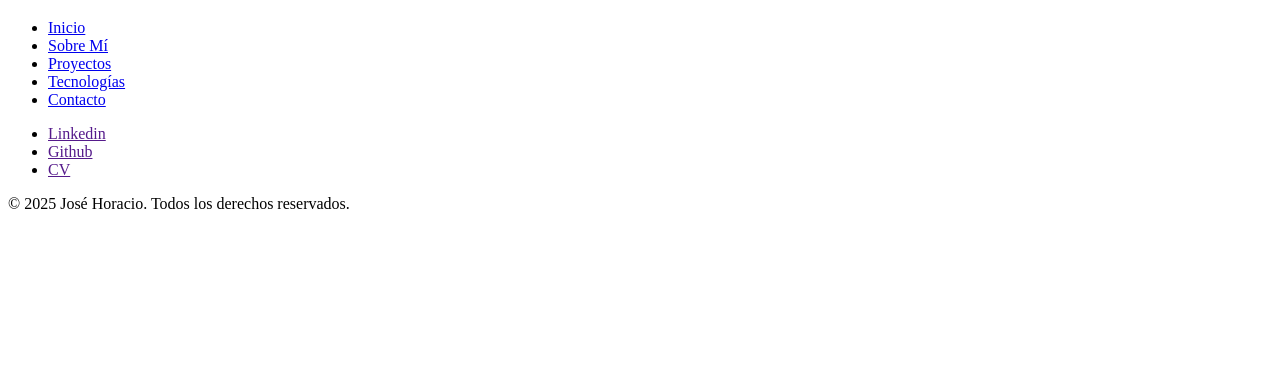
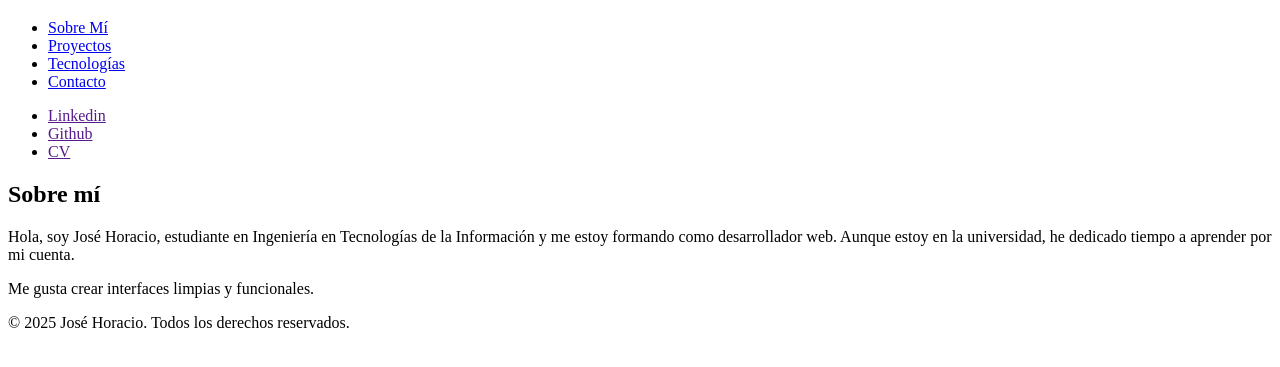
Before and after one commit to jhoracio19/portfolio-web, a plain HTML site: page index.html in a window 1280 px wide. Shown: the part 61-428 px from the top of the page. Drawn offline with Linux system fonts and the light colour scheme.

Commit message:
agregar seccion sobre mi

```diff
--- a/index.html
+++ b/index.html
@@ -11,7 +11,6 @@
         <h1>Jose Horacio | Desarrollador Web</h1>
         <nav aria-label="Navegacion principal">
             <ul>
-                <li><a href="#inicio">Inicio</a></li>
                 <li><a href="#sobre-mi">Sobre Mí</a></li>
                 <li><a href="#proyectos">Proyectos</a></li>
                 <li><a href="#tecnologias">Tecnologías</a></li>
@@ -28,12 +27,11 @@
     </header>
 
     <main>
-        <section id="inicio">
-
-        </section>
 
         <section id="sobre-mi">
-
+            <h2>Sobre mí</h2>
+            <p>Hola, soy José Horacio, estudiante en Ingeniería en Tecnologías de la Información y me estoy formando como desarrollador web. Aunque estoy en la universidad, he dedicado tiempo a aprender por mi cuenta.</p>
+            <p>Me gusta crear interfaces limpias y funcionales.</p>
         </section>
 
         <section id="proyectos">
```
